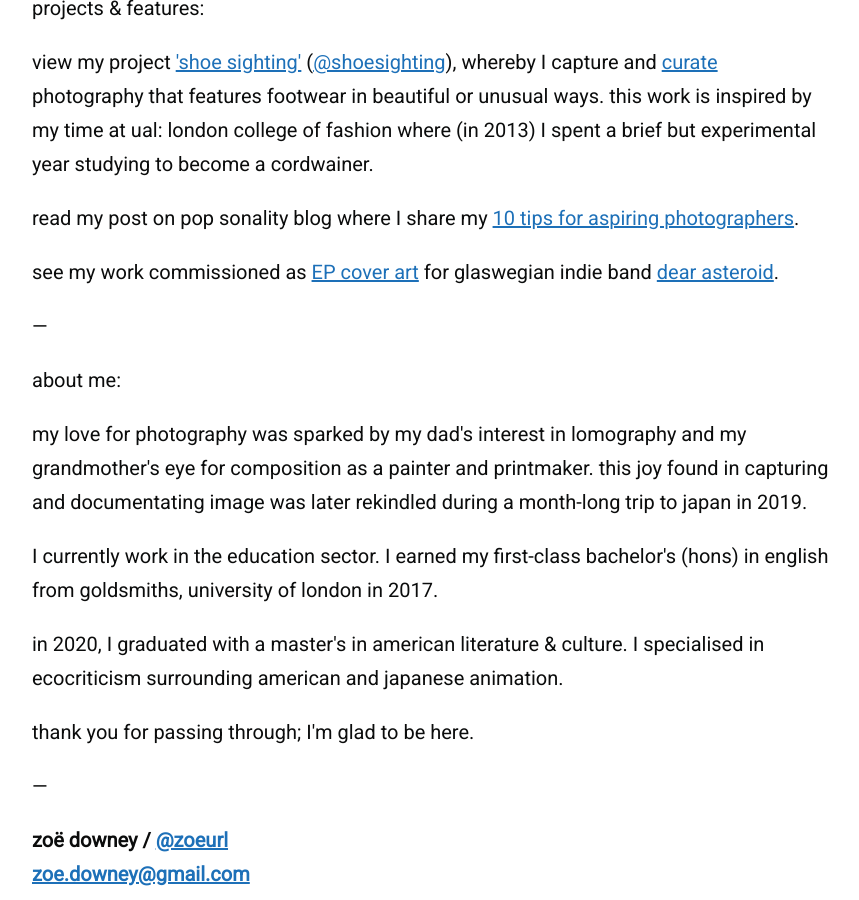
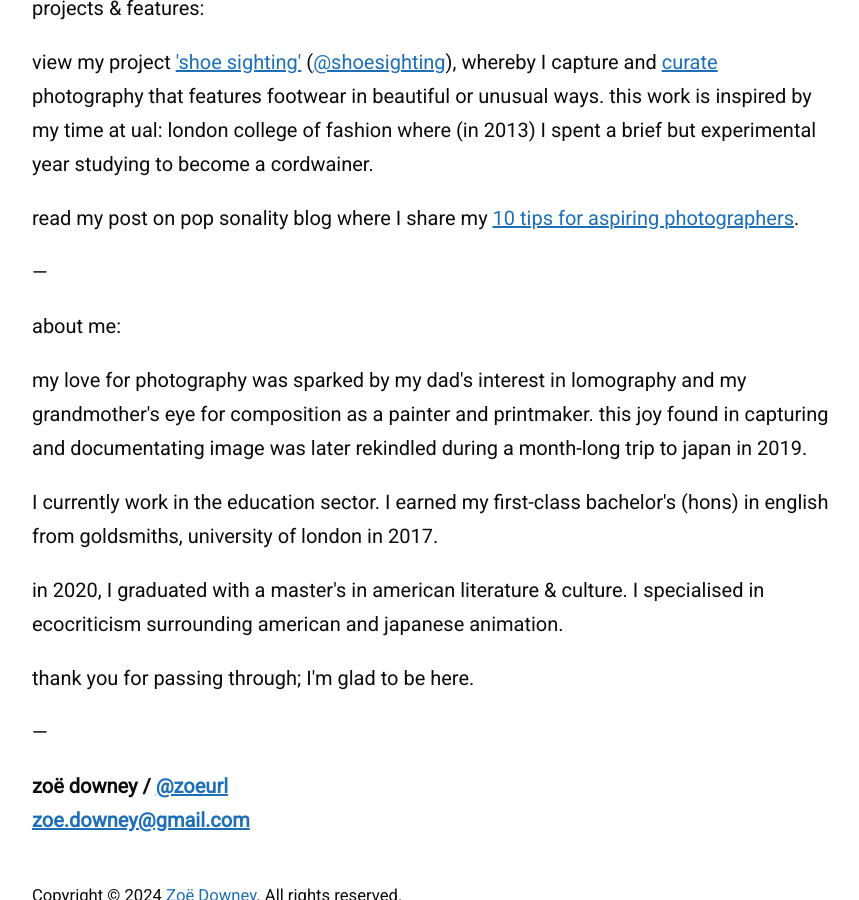
Before and after one commit to zoeurl/zoedowney.github.io, a Jekyll site: the page built from about/index.html, in a window 1280 px wide and 900 px high, scrolled down 1128 px. Shown: the whole window, without its empty margins (208-1067 px from the left). Built offline with Jekyll 4.4.1, drawn with Linux system fonts in a browser that asks for light colours.

Commit message:
Update index.html

```diff
--- a/about/index.html
+++ b/about/index.html
@@ -39,8 +39,6 @@
 </p>
 read my post on pop sonality blog where I share my <a href="https://popsonality.blogspot.com/2024/09/zoe-downey-shares-with-pop-sonality-her.html">10 tips for aspiring photographers</a>.
 </p>
-see my work commissioned as <a href="https://www.instagram.com/p/B5YLBwflu2P/">EP cover art</a> for glaswegian indie band <a href="https://open.spotify.com/album/3OTdal1jK4lxLChmwEGhL7?trackId=4MjDJD8cW7iVeWInc2Bdyj">dear asteroid</a>.
-</p>
 —
 </p>
 about me:
```
